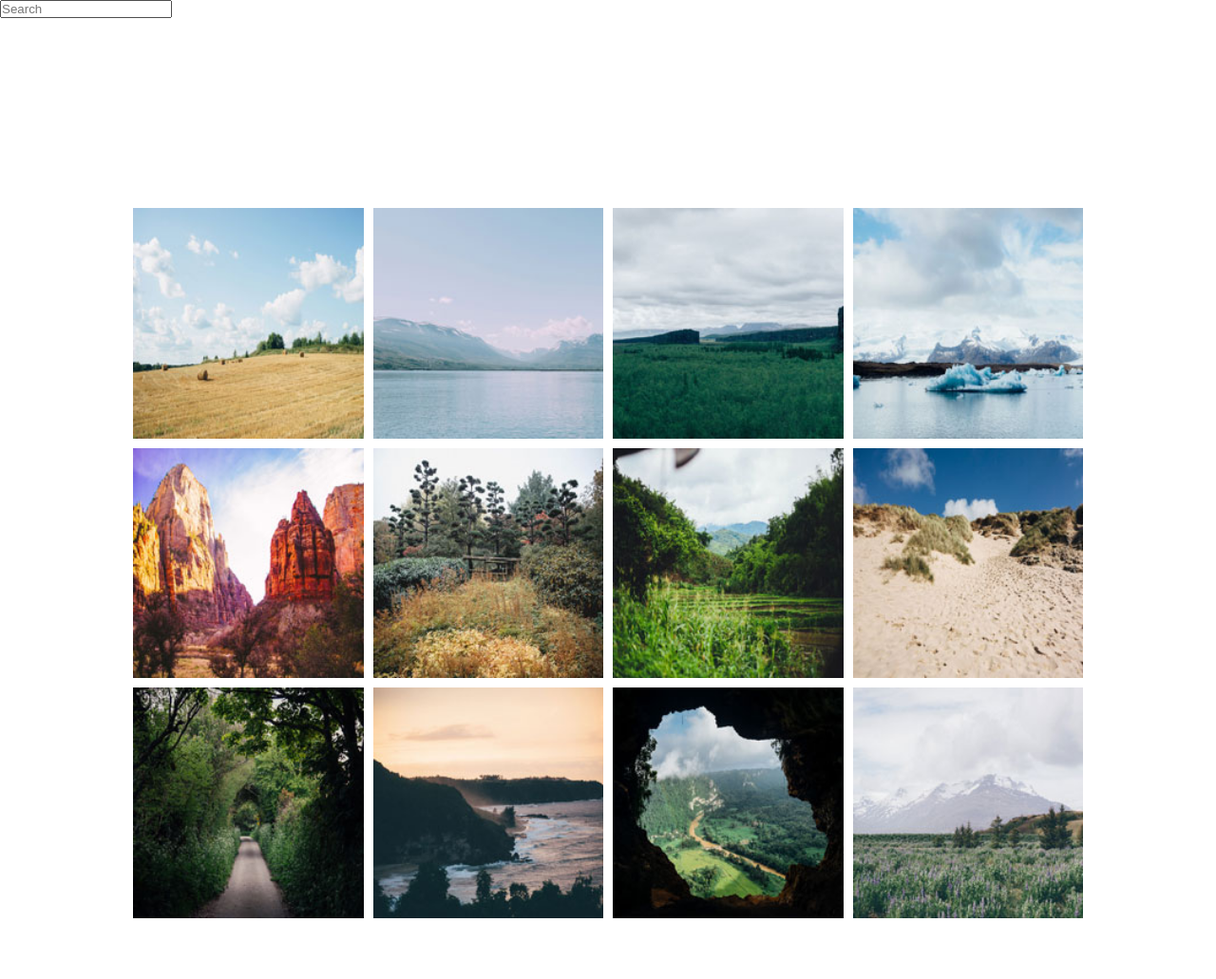
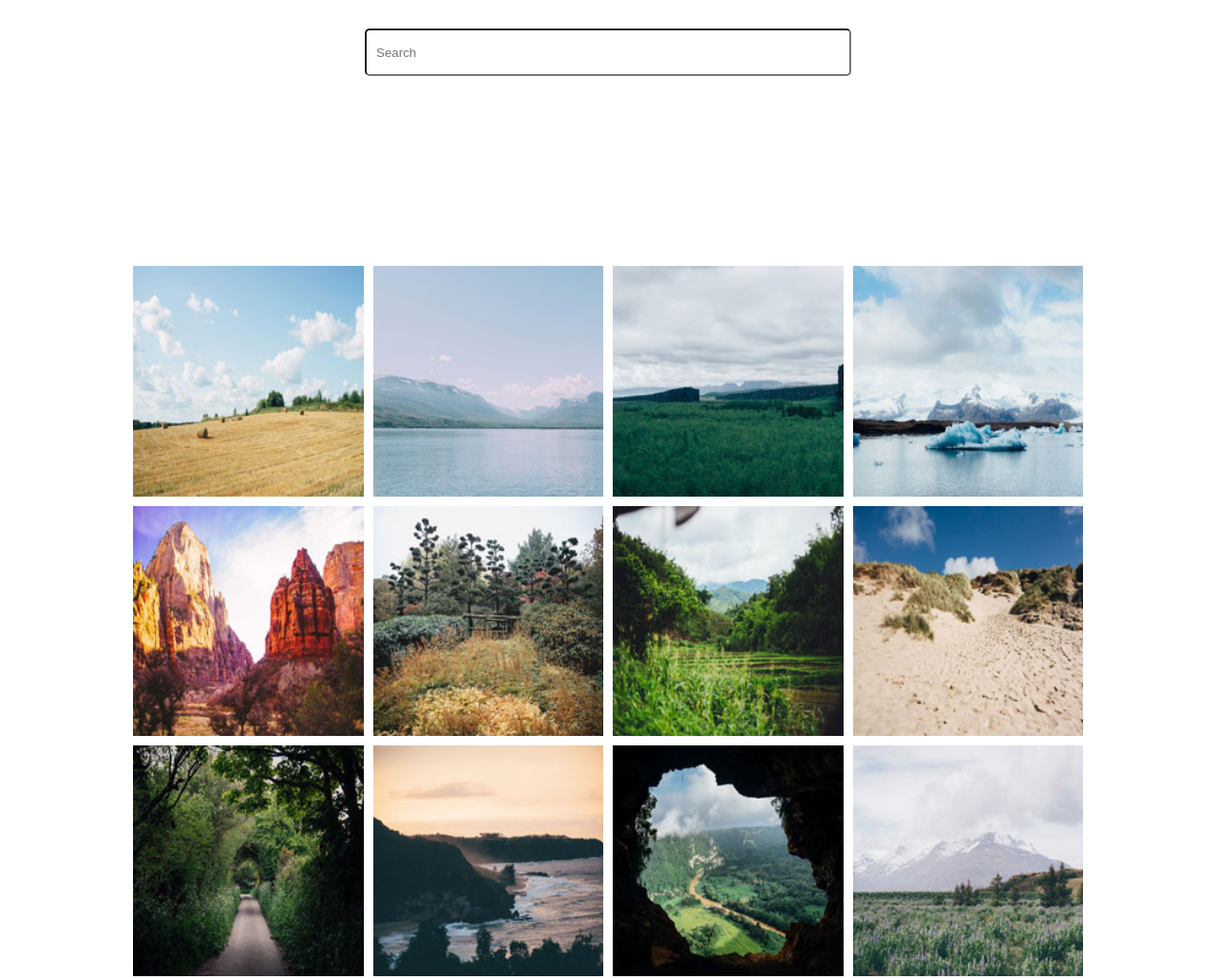
Before and after one commit to jclewis17/techdegree-project-5, a plain HTML site: page index.html in a window 1280 px wide. Shown: the top 1031 px of the page at 95% size. Drawn offline with Linux system fonts and the light colour scheme.

Commit message:
Search Bar Styled
Styled the search bar to match the mockup design

```diff
--- a/css/styles.css
+++ b/css/styles.css
@@ -25,3 +25,18 @@ main {
     margin-left: auto;
     margin-right: auto;
 }
+
+.search-bar {
+    text-align: center;
+    margin-top: 30px;
+}
+
+.search {
+    width: 40%;
+    height: 50px;
+    border-radius: 5px;
+}
+
+input {
+    padding-left: 10px;
+}
--- a/index.html
+++ b/index.html
@@ -11,7 +11,7 @@
 
     <header>
         <div class="search-bar">
-            <input type="text" placeholder="Search">
+            <input class="search" type="text" placeholder="Search">
         </div>
     </header>
 
```
